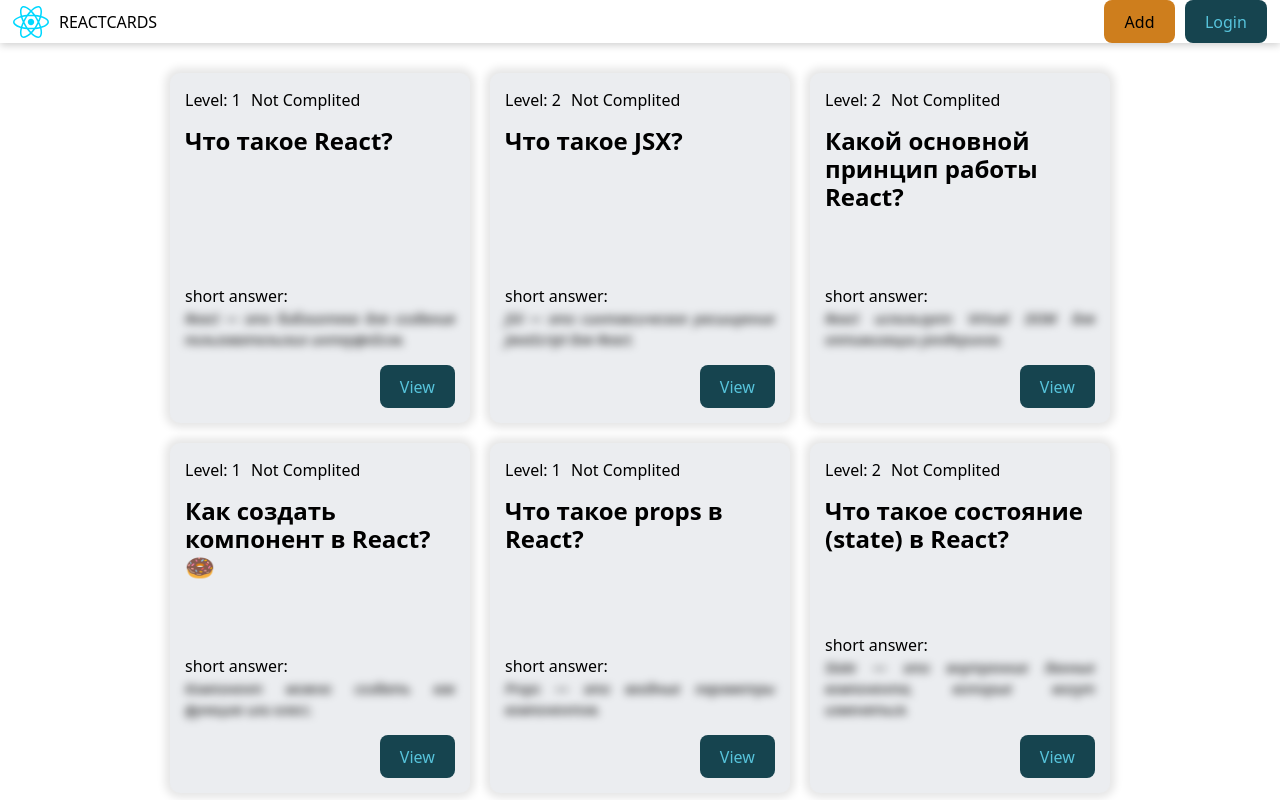
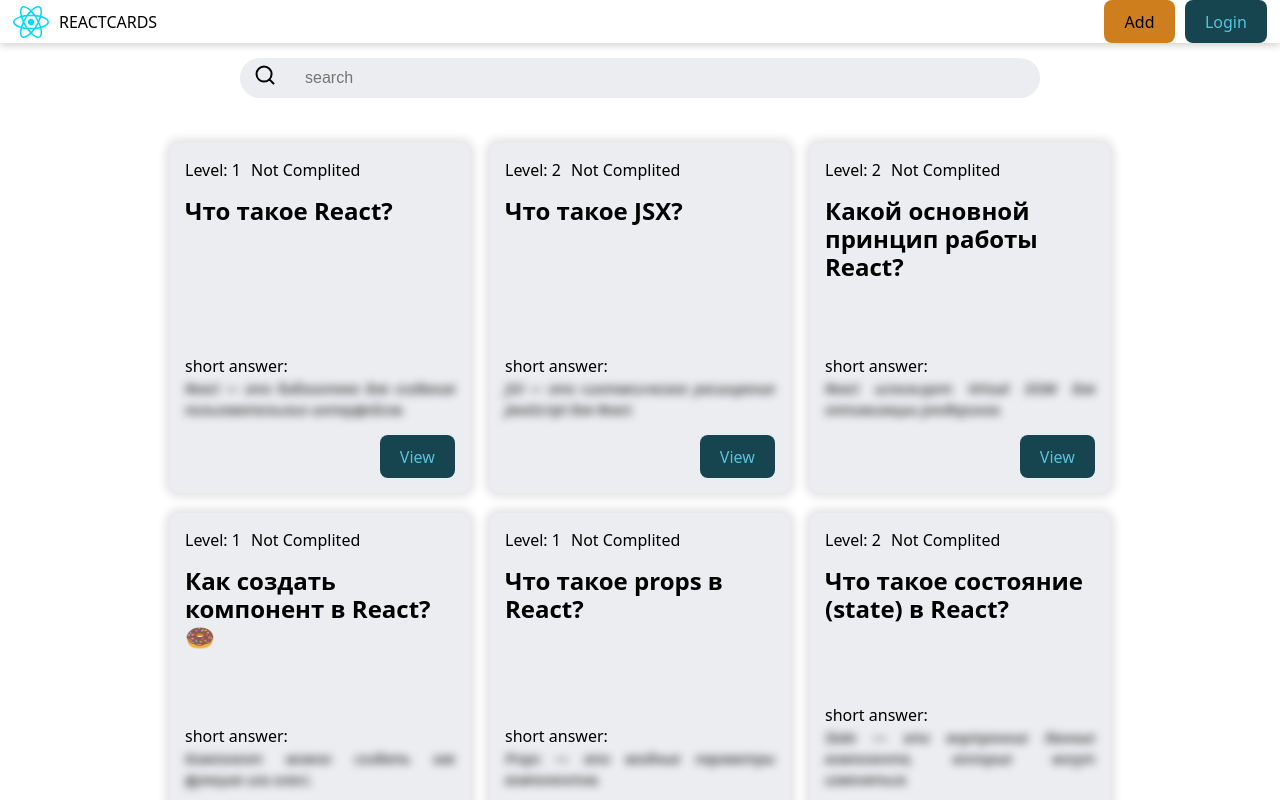
Before and after one commit to sergei404/react-app-course, a React (Vite) app: page / in a window 1280 px wide. Built offline with nearby package versions, Linux system fonts and the light colour scheme; data requests are answered from the project's data file.

Commit message:
memo, add search component

```diff
--- a/src/components/QuestionCardList/QuestionCardList.jsx
+++ b/src/components/QuestionCardList/QuestionCardList.jsx
@@ -1,7 +1,8 @@
+import { memo } from "react";
 import { QuestionCard } from "../QuestionCard/QuestionCard";
 import cls from "./QuestionCardList.module.css";
 
-export const QuestionCardList = ({ cards }) => {
+export const QuestionCardList = memo(({ cards }) => {
   return (
     <div className={cls.cardList}>
       {cards.map((card) => (
@@ -9,4 +10,4 @@ export const QuestionCardList = ({ cards }) => {
       ))}
     </div>
   );
-};
+});
--- /dev/null
+++ b/src/components/SearchInput/SearchInput.jsx
@@ -0,0 +1,15 @@
+import { useId } from "react";
+import cls from "./SearchInput.module.css";
+import { SearchIcon } from "../icons";
+
+export const SearchInput = ({ value, onChange }) => {
+  const inputId = useId();
+  return (
+    <div className={cls.inputContainer}>
+      <label htmlFor={inputId}>
+        <SearchIcon className={cls.searchIcon}/>
+      </label>
+      <input id={inputId} type="text" value={value} onChange={onChange} className={cls.input} placeholder="search" />
+    </div>
+  );
+};
--- /dev/null
+++ b/src/components/SearchInput/SearchInput.module.css
@@ -0,0 +1,20 @@
+.inputContainer {
+    width: 100%;
+    height: 40px;
+    padding-left: 15px;
+    display: flex;
+    align-items: center;
+    gap: 30px;
+    border-radius: 20px;
+    background-color: var(--card-bg-color);
+}
+
+.input {
+    width: 100%;
+    height: 100%;
+    border: none;
+    outline: none;
+    background-color: transparent;
+    font-size: 16px;
+    color: var(--text-color);
+}
--- /dev/null
+++ b/src/components/SearchInput/index.jsx
@@ -0,0 +1 @@
+export { SearchInput } from "./SearchInput.jsx";
--- /dev/null
+++ b/src/components/icons.jsx
@@ -0,0 +1,15 @@
+export const SearchIcon = (props) => {
+  return (
+    <svg width="20" height="20" viewBox="0 0 20 20" {...props}>
+      <path
+        d="M14.386 14.386l4.0877 4.0877-4.0877-4.0877c-2.9418 2.9419-7.7115 2.9419-10.6533 0-2.9419-2.9418-2.9419-7.7115 0-10.6533 2.9418-2.9419 7.7115-2.9419 10.6533 0 2.9419 2.9418 2.9419 7.7115 0 10.6533z"
+        stroke="currentColor"
+        fill="none"
+        stroke-width="2"
+        fill-rule="evenodd"
+        stroke-linecap="round"
+        stroke-linejoin="round"
+      ></path>
+    </svg>
+  );
+};
--- a/src/pages/HomePage/HomePage.jsx
+++ b/src/pages/HomePage/HomePage.jsx
@@ -1,16 +1,20 @@
 import { useEffect, useState } from "react";
 import { Loader } from "../../components/Loader";
 import { API_URL } from "../../constants";
-// import cls from "./HomePage.module.css";
+import cls from "./HomePage.module.css";
 import { QuestionCardList } from "../../components/QuestionCardList";
 //import { delayFn } from "../../helpers/delayFn";
 import { useFetch } from "../../hooks/useFetch";
+import { SearchInput } from "../../components/SearchInput";
 
 export const HomePage = () => {
   const [cards, setCards] = useState([]);
-  // const [isLoading, setIsLoading] = useState(false);
+  const [searchValue, setSearchValue] = useState("");
+
+  //const inputRef = useRef()
 
   const [getQuestions, isLoading, error] = useFetch(async (url) => {
+    console.log(url, API_URL);
     const response = await fetch(`${API_URL}/${url}`);
     const data = await response.json();
     console.log(data);
@@ -18,26 +22,26 @@ export const HomePage = () => {
     return data;
   });
 
-  // const getQuestions = async () => {
-  //   try {
-  //     setIsLoading(true);
-  //     await delayFn();
-  //     const res = await fetch(`${API_URL}/react`);
-  //     const data = await res.json();
-  //     setCards(data);
-  //   } catch (error) {
-  //     console.log(error);
-  //   } finally {
-  //     setIsLoading(false);
-  //   }
-  // };
-
   useEffect(() => {
     getQuestions("react");
   }, []);
 
+  // const testRefHandler = () => {
+  //   console.log("ref", inputRef.current.value);
+  // };
+
+  const onSearchChangeHandler = (evt) => {
+    setSearchValue(evt.target.value);
+    console.log(searchValue);
+  };
+
   return (
     <>
+      <div className={cls.controlsContainer}>
+        <SearchInput value={searchValue} onChange={onSearchChangeHandler}/>
+      </div>
+      {/* <input type="text" ref={inputRef} />
+      <button onClick={testRefHandler}>test ref</button> */}
       {isLoading && <Loader />}
       {error && <p>{error}</p>}
       {!isLoading && <QuestionCardList cards={cards} />}
--- a/src/pages/HomePage/HomePage.module.css
+++ b/src/pages/HomePage/HomePage.module.css
@@ -0,0 +1,10 @@
+.controlsContainer {
+  width: 100%;
+  max-width: 800px;
+  margin: 0 auto;
+  padding: 15px 0;
+  display: flex;
+  justify-content: center;
+  align-items: center;
+  gap: -10px;
+}
```
